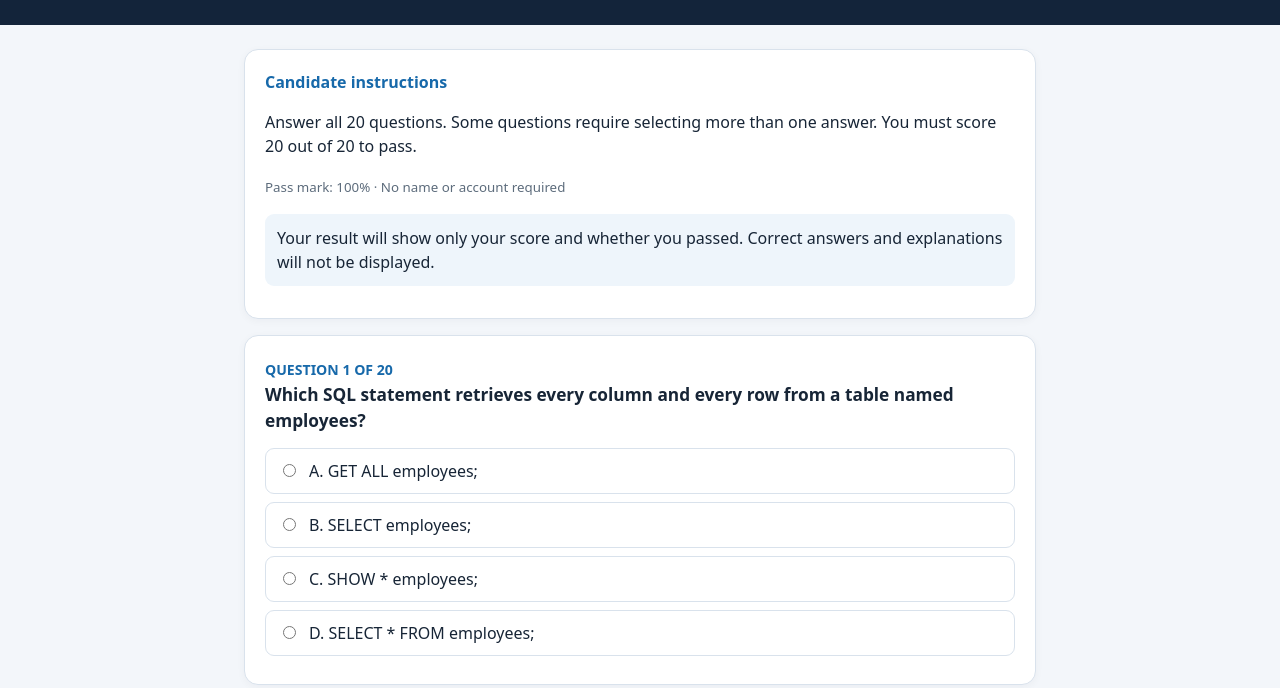
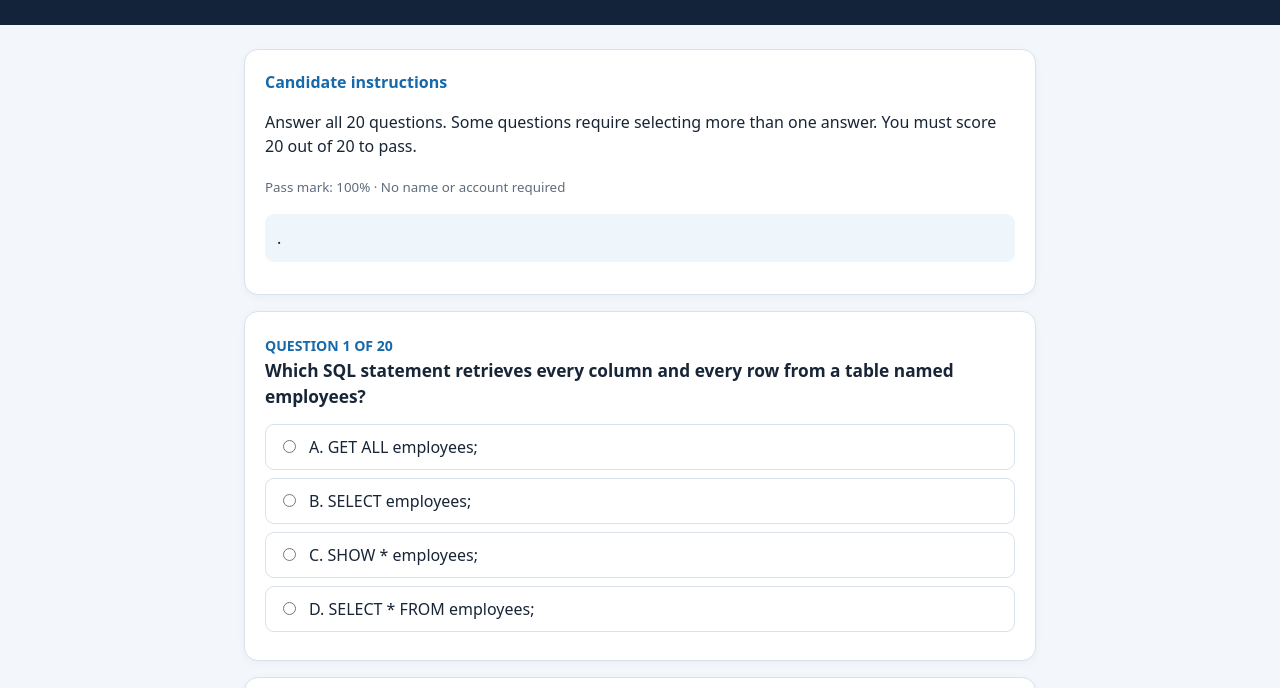
Before and after one commit to marvinbanfield/-sql-test, a plain HTML site: page index.html in a window 1280 px wide. Shown: the part 109-797 px from the top of the page. Drawn offline with Linux system fonts and the light colour scheme.

Commit message:
Update index.html

```diff
--- a/index.html
+++ b/index.html
@@ -24,7 +24,7 @@ button{border:0;border-radius:10px;background:var(--blue);color:white;font-weigh
 <strong>Candidate instructions</strong>
 <p>Answer all 20 questions. Some questions require selecting more than one answer. You must score 20 out of 20 to pass.</p>
 <p><small>Pass mark: 100% · No name or account required</small></p>
-<div class="notice">Your result will show only your score and whether you passed. Correct answers and explanations will not be displayed.</div>
+<div class="notice">.</div>
 </section>
 <form id="quiz">
 <div id="questions"></div>
```
